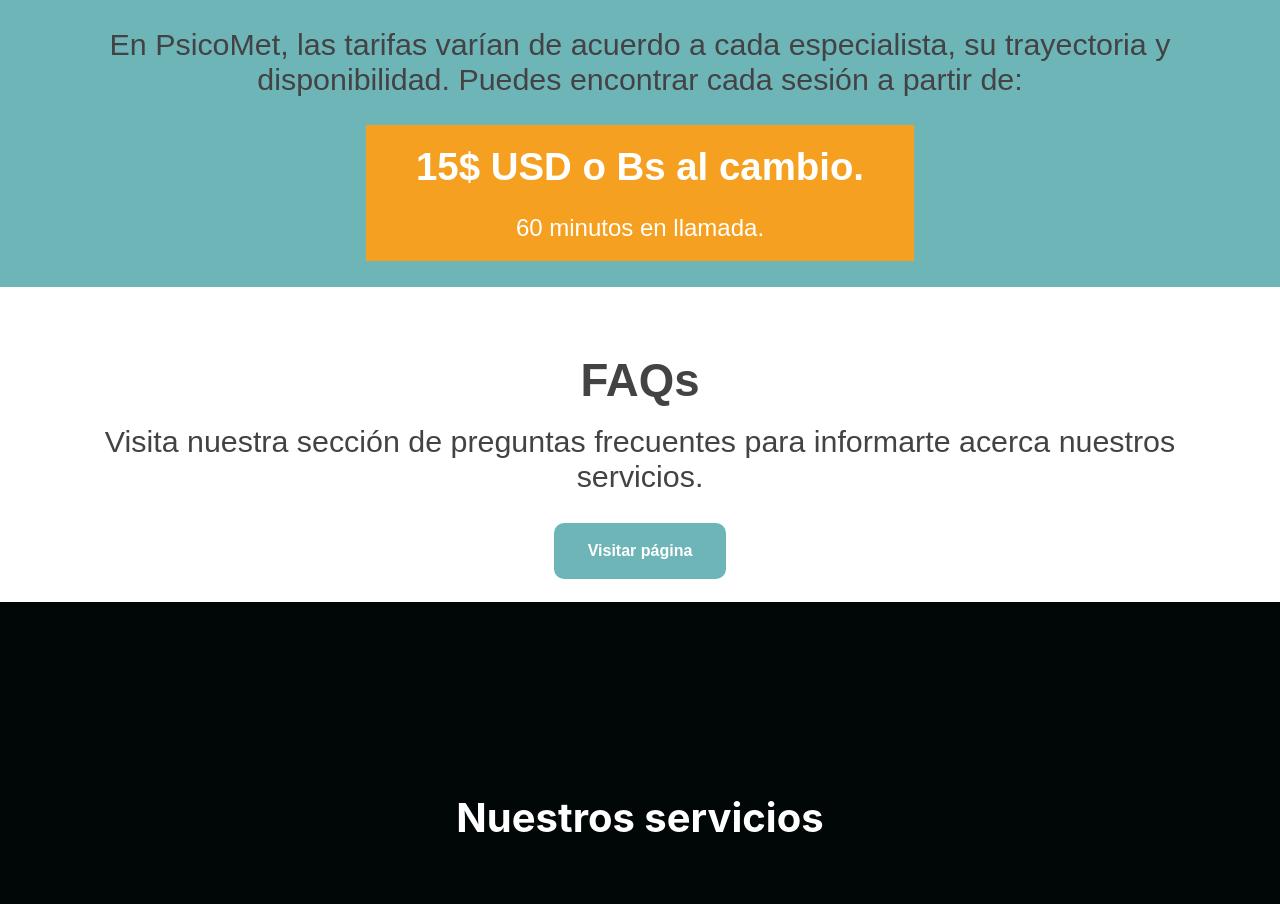
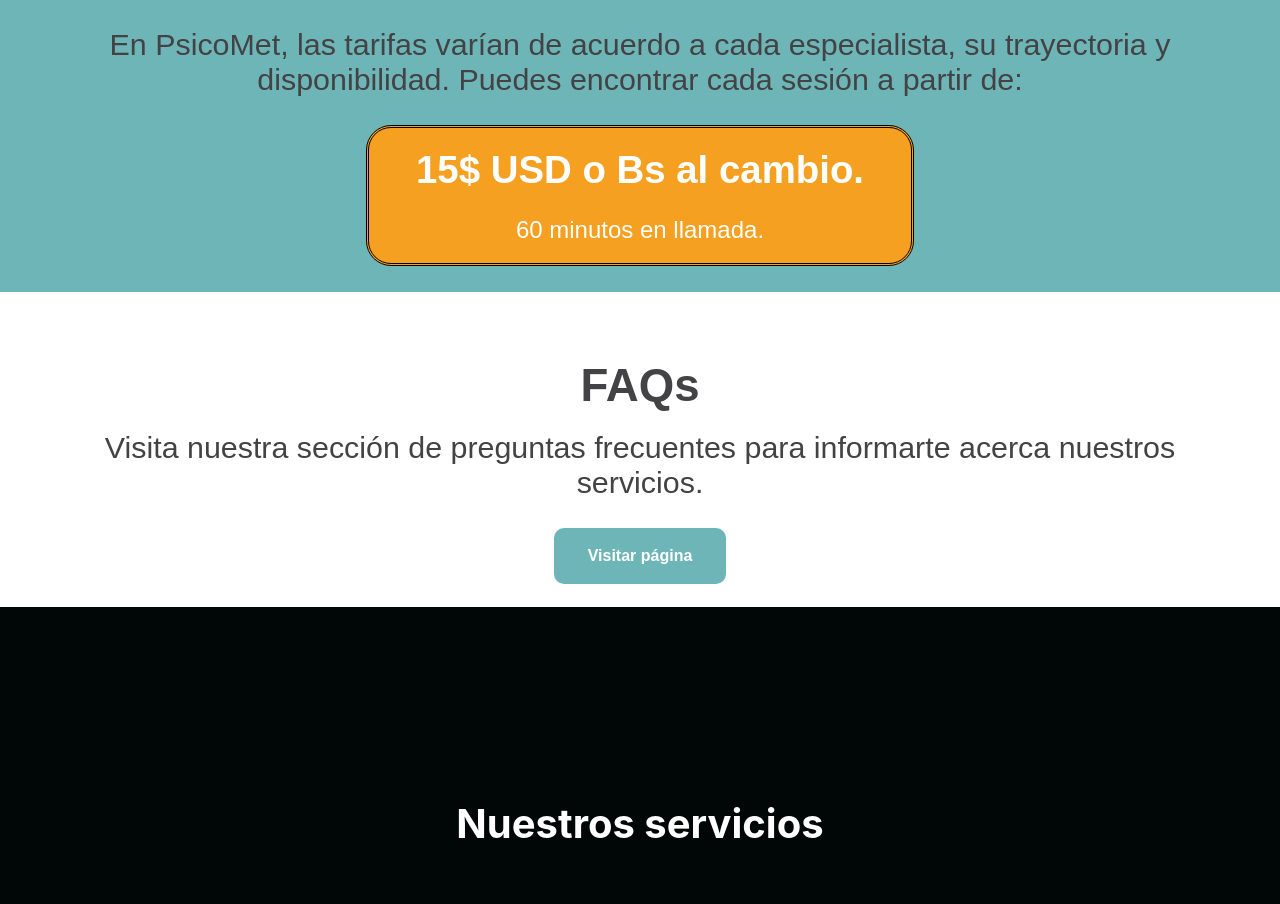
Before and after one commit to Ulises-Fermin/psicomet, a React (Create React App) app: page / in a window 1280 px wide. Shown: the part 943-1847 px from the top of the page. Built offline with nearby package versions, Linux system fonts and the light colour scheme; no server answers.

Commit message:
Detalles Home

```diff
--- a/src/Pages/Contact/Contact.module.css
+++ b/src/Pages/Contact/Contact.module.css
@@ -9,10 +9,10 @@
 #title{
     text-align: center;
     font-family: 'Merriweather', serif;
-    color: #22423B;
-    padding-top: 6%;
+    color: black;
+    padding-top: 8%;
     margin-bottom: 10%;
-    font-size: 340%;
+    font-size: 300%;
     margin-top: 0%;
 }
 
--- a/src/Pages/Home/Home.module.css
+++ b/src/Pages/Home/Home.module.css
@@ -18,7 +18,7 @@
   color: black;
   font-size: 100px;
   background-color: white;
-  border-radius: 25px;
+  border-radius: 25px;;
 }
 
 #AboutUs {
@@ -58,9 +58,11 @@
 
 .BottomRates {
   background-color: #f5a020;
+  border-style: double;
   max-width: 47.5%;
   margin-left: auto;
   margin-right: auto;
+  border-radius: 25px;
   padding-top: 0.5%;
   padding-bottom: 0.5%;
 }
```
